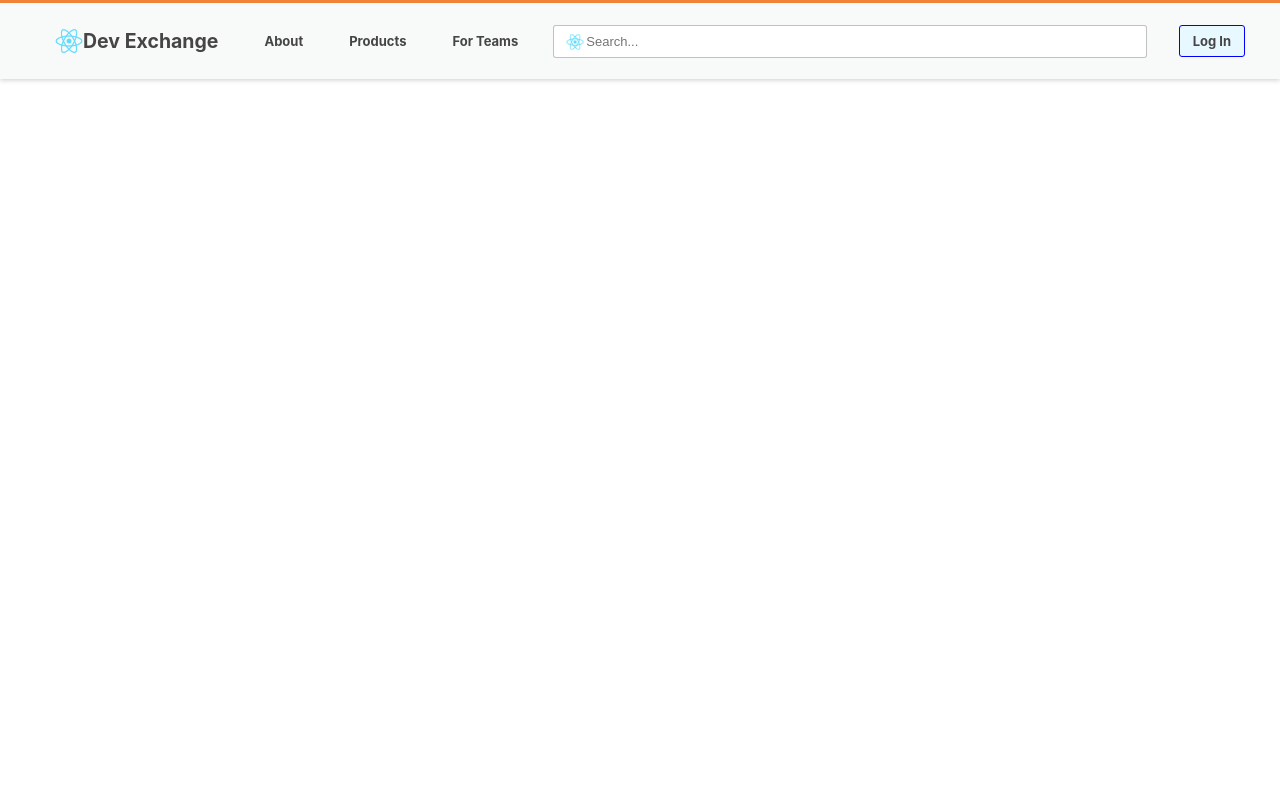
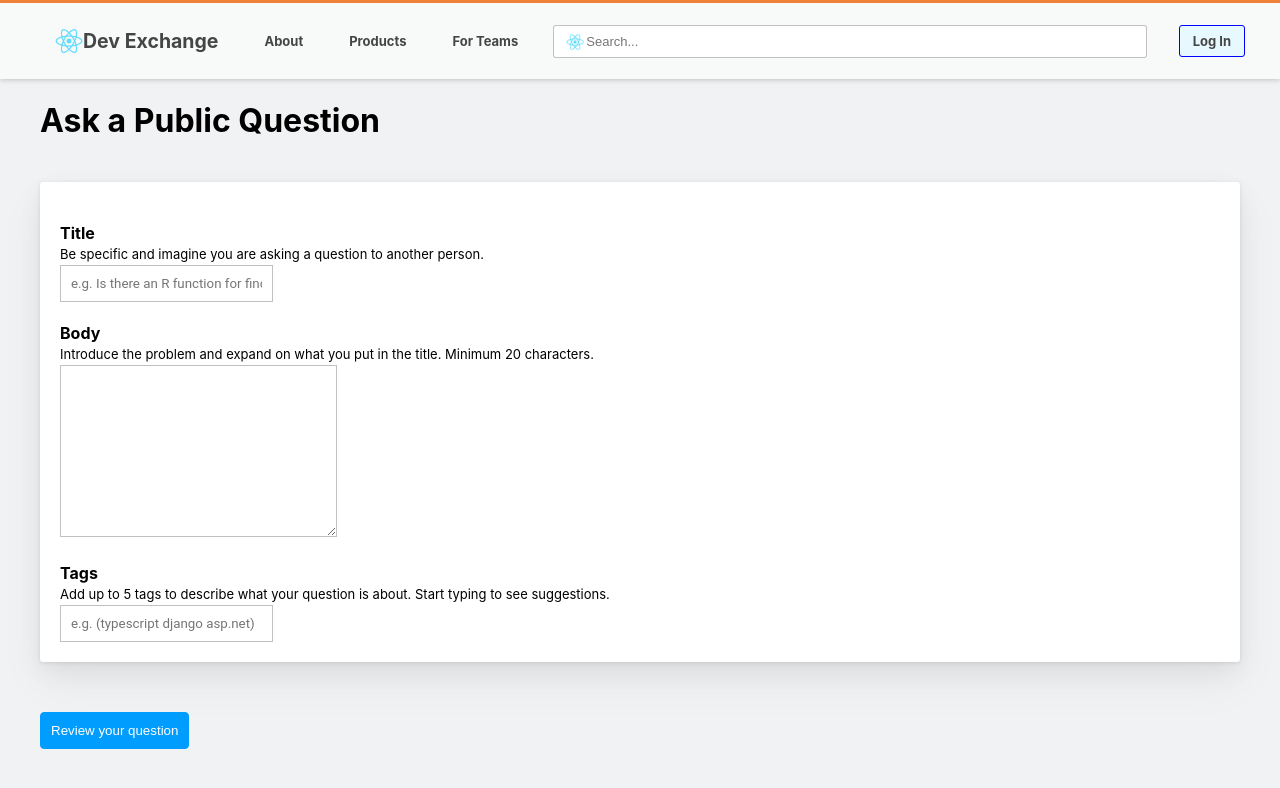
Before and after one commit to JyothiSwaroop07/DevExchange, a React (Create React App) app in the folder devexchange-app/devexchange-client/: page /AskQuestion in a window 1280 px wide. Shown: the top 788 px of the page. Built offline with nearby package versions, Linux system fonts and the light colour scheme.

Commit message:
ask-question form created

```diff
--- a/devexchange-app/devexchange-client/src/components/AskQuestion/AskQuestion.css
+++ b/devexchange-app/devexchange-client/src/components/AskQuestion/AskQuestion.css
@@ -0,0 +1,57 @@
+.ask-question{
+    min-height: 100vh;
+    background-color: #f1f2f3;
+
+}
+
+.ask-ques-container{
+    margin: auto;
+    max-width: 1200px;
+}
+
+.ask-ques-container h1{
+    padding : 80px 0px 20px 0px;
+}
+
+.ask-ques-container form .ask-form-container{
+    padding: 20px;
+    background-color: white;
+    border-radius: 3px;
+    box-shadow: 0 10px 25px rgb(0 0 0 / 5%),
+    0 20px 48px rgb(0 0 0 / 5%),
+    0 1px 4px rgb(0 0 0 / 10%);
+}
+
+.ask-form-container label h4{
+    margin-bottom: 0%;
+
+}
+.ask-form-container label p{
+    margin: 0%;
+    font-size: 13px;
+    padding: 3px 0px;
+}
+
+.ask-form-container label input,
+.ask-form-container label textarea{
+    padding: 10px;
+    border: solid 1px #0000003e;
+    font-family: 'Roboto' , sans-serif;
+    width:calc(100%-20px);
+    resize: vertical;
+}
+
+.review-btn{
+    margin: 50px 0px;
+    padding: 10px ;
+    background-color: #009dff;
+    border: solid 1px #009dff;
+    color: white;
+    border-radius: 4px;
+    cursor: pointer;
+    transition: 0.3s;
+}
+
+.review-btn :hover{
+    background-color: #009dff;
+}
--- a/devexchange-app/devexchange-client/src/components/AskQuestion/AskQuestion.jsx
+++ b/devexchange-app/devexchange-client/src/components/AskQuestion/AskQuestion.jsx
@@ -1,32 +1,34 @@
 import React from "react";
-import { useNavigate } from 'react-router-dom';
-
 import './AskQuestion.css';
 
 const AskQuestion = () => {
 
-    const user = null;
-    const navigate = useNavigate();  // Use navigate instead of history
-
-    const redirect = () => {
-        alert("Login or signUp to ask a Question");
-        navigate('/Auth');  // Corrected this line to use navigate
-    }
-
     return (
-        <>
-            {user === null ?
-                redirect()
-              :
-
-            (
-                <div>
-
-                </div>
-            )
-
-            }
-        </>
+        <div className="ask-question">
+            <div className="ask-ques-container">
+                <h1>Ask a Public Question</h1>
+                <form>
+                    <div className="ask-form-container">
+                        <label htmlFor="ask-ques-title">
+                            <h4>Title</h4>
+                            <p>Be specific and imagine you are asking a question to another person.</p>
+                            <input type="text" name="QuestionTitle" id="ask-ques-title" placeholder="e.g. Is there an R function for finding the index of an element in a vector?" />
+                        </label>
+                        <label htmlFor="ask-ques-body">
+                            <h4>Body</h4>
+                            <p>Introduce the problem and expand on what you put in the title. Minimum 20 characters.</p>
+                            <textarea name="" id="" cols="30" rows="10" ></textarea>
+                        </label>
+                        <label htmlFor="ask-ques-tags">
+                            <h4>Tags</h4>
+                            <p>Add up to 5 tags to describe what your question is about. Start typing to see suggestions.</p>
+                            <input type="text" name="QuestionTitle" id="ask-ques-tags" placeholder="e.g. (typescript django asp.net)" />
+                        </label>
+                    </div>
+                    <input type="submit" value="Review your question" className="review-btn" />
+                </form>
+            </div>
+        </div>
     )
 }
 
--- a/devexchange-app/devexchange-client/src/components/HomeMainbar/HomeMainbar.jsx
+++ b/devexchange-app/devexchange-client/src/components/HomeMainbar/HomeMainbar.jsx
@@ -1,12 +1,16 @@
 import React from "react";
 
-import { Link, useLocation } from "react-router-dom";
+import { useLocation,useNavigate } from "react-router-dom";
 
 import './HomeMainbar.css'
 
 import QuestionsList from "./QuestionsList";
 
 const HomeMainbar = () => {
+
+    const location = useLocation()
+    const user = 1;
+    const navigate = useNavigate();
 
     var questionList = [{
         id: 1,
@@ -39,7 +43,15 @@ const HomeMainbar = () => {
         askedOn: 'Jan 1'
     }]
 
-    const location = useLocation()
+    const checkAuth = () =>{
+        if(user===null)
+        {
+            alert("Login or signUp to ask a Question");
+            navigate('/Auth');
+        }else{
+            navigate('/AskQuestion')
+        }
+    }
 
     return (
         <div className="main-bar">
@@ -47,7 +59,7 @@ const HomeMainbar = () => {
                 {
                     location.pathname === "/" ? <h1>Top Questions</h1> : <h1>All Questions</h1>
                 }
-                <Link to="/AskQuestion" className="ask-btn" >Ask Question</Link>
+                <button onClick={checkAuth} className="ask-btn" >Ask Question</button>
             </div>
 
             <div>
```
